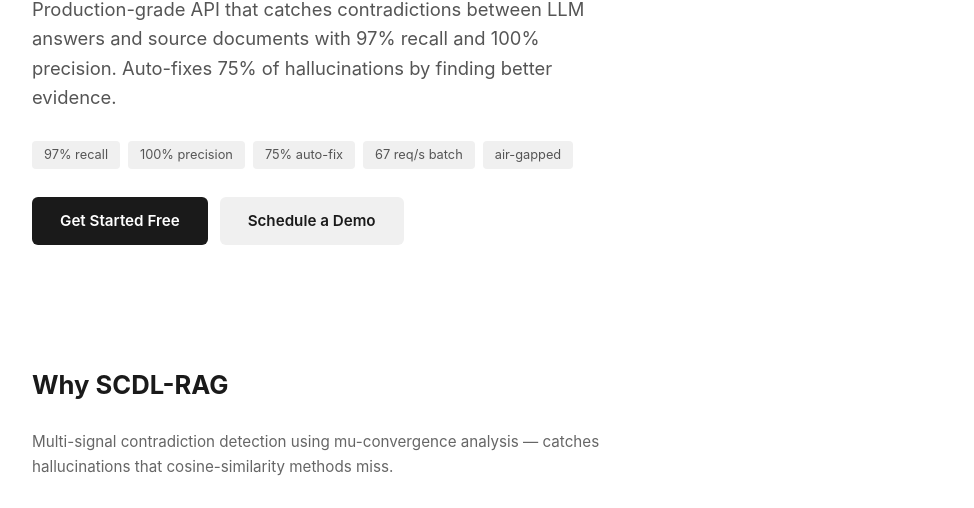
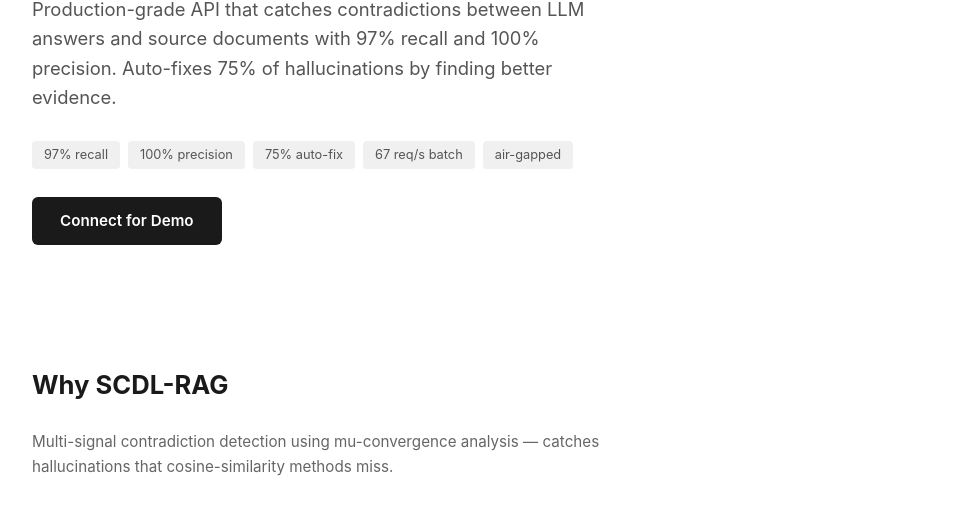
Before and after one commit to abhi9199-tech42/SCDL-RAG-Enhanced-Architecture, a website: page landing/index.html in a window 1280 px wide. Shown: the part 271-779 px from the top of the page, without its empty margins (152-1126 px from the left). Drawn offline with Linux system fonts and the light colour scheme.

Commit message:
Get Started Free + Schedule Demo → Connect for Demo on landing page

```diff
--- a/landing/index.html
+++ b/landing/index.html
@@ -99,8 +99,7 @@
       <span>air-gapped</span>
     </div>
     <div class="cta-buttons">
-      <a href="#install" class="btn btn-primary">Get Started Free</a>
-      <a href="https://calendly.com/abhinavkumarjha81/30min" class="btn btn-secondary" target="_blank" rel="noopener">Schedule a Demo</a>
+      <a href="https://calendly.com/abhinavkumarjha81/30min" class="btn btn-primary" target="_blank" rel="noopener">Connect for Demo</a>
     </div>
   </div>
 </header>
```
